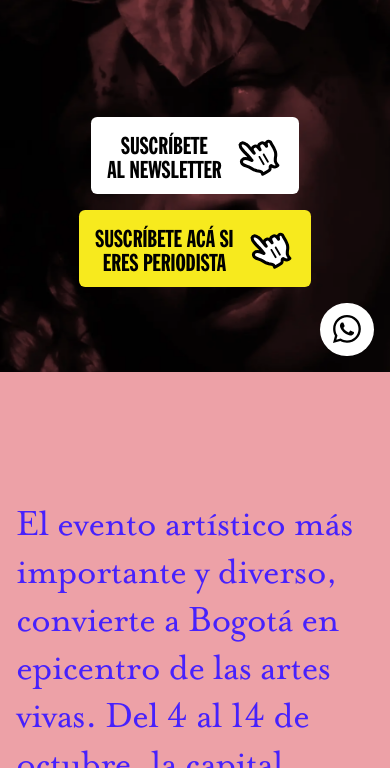
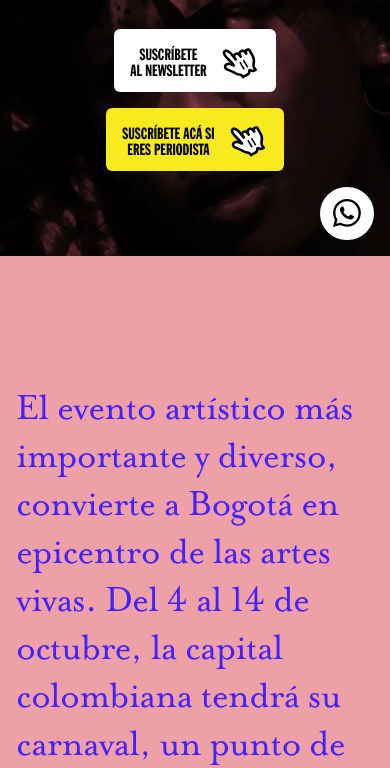
Before and after one commit to josnethmoreno/fiav, a website built with Vite: page index.html in a window 390 px wide. Shown: the part 332-1100 px from the top of the page. Built offline with nearby package versions, Linux system fonts and the light colour scheme; some packages are replaced by stand-ins of ours.

Commit message:
fix mobile

```diff
--- a/style.css
+++ b/style.css
@@ -318,6 +318,7 @@
   .hero {
     height: fit-content;
   }
+
   .hero h2 {
     font-size: 48px;
   }
@@ -326,15 +327,30 @@
     font-size: 24px;
   }
 
+  .hero-bottom {
+    flex-direction: column;
+    justify-content: center;
+  }
+
+  .hero-bottom div:first-child {
+    display: none;
+  }
+
   .hero-buttons {
+    padding-top: 2rem;
     flex-direction: column;
     gap: 1rem;
     padding-bottom: 1rem;
   }
 
-  .hero-bottom {
-    flex-direction: column;
-    justify-content: center;
+  .hero .button-secondary {
+    padding: 1.2rem 1rem .4rem 1rem;
+    font-size: 16px;
+  }
+
+  .hero .button-secondary svg {
+    width: 42px;
+    margin-top: -.8rem;
   }
 }
 
```
